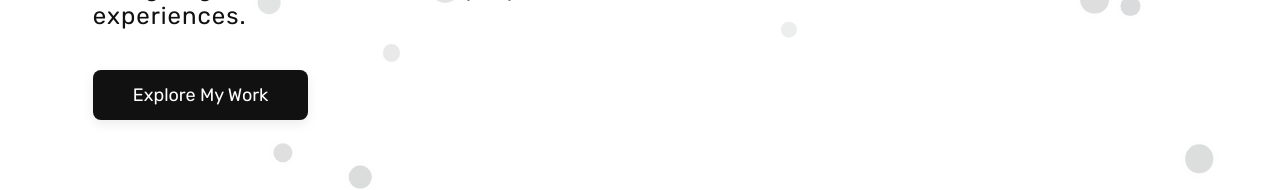
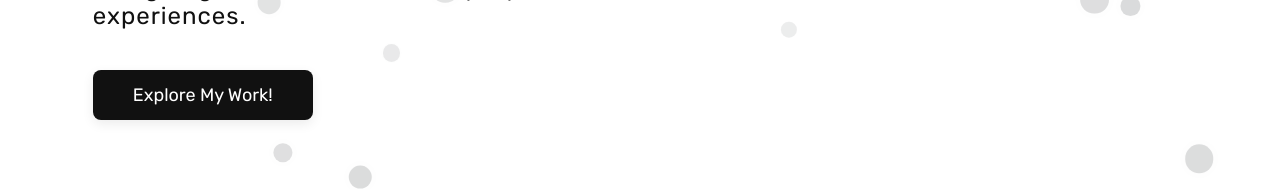
Before and after one commit to sripenumaka1/react-portfolio-site, a React (Vite) app: page / in a window 1280 px wide. Shown: the part 391-581 px from the top of the page. Built offline with nearby package versions, Linux system fonts and the light colour scheme; the HTML template or start-up script is replaced by a standard one.

Commit message:
Update Home.jsx

```diff
--- a/src/pages/Home.jsx
+++ b/src/pages/Home.jsx
@@ -280,7 +280,7 @@ export default function Home() {
             }}
             onClick={() => window.location.href = '/portfolio'}
           >
-            Explore My Work
+            Explore My Work!
           </motion.button>
         </div>
       </section>
```
